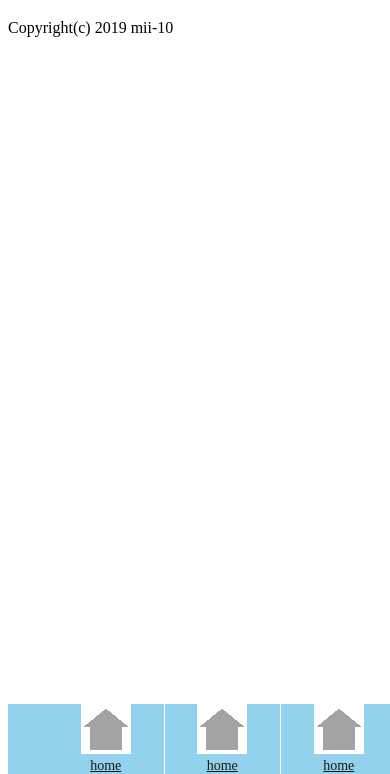
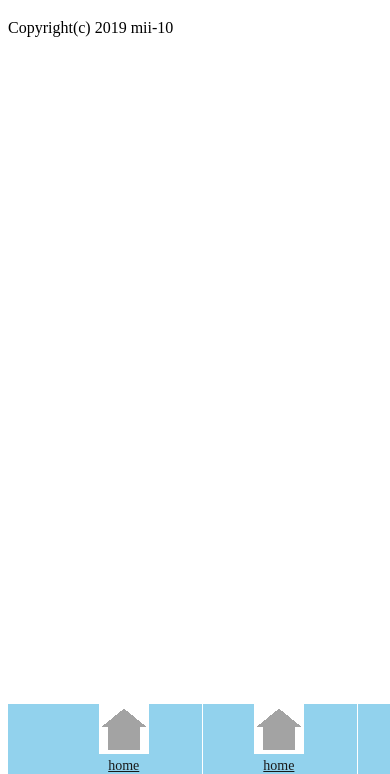
Before and after one commit to mii-10/mii-10.github.io, a plain HTML site: page index.html in a window 390 px wide. Shown: the part 70-844 px from the top of the page. Drawn offline with Linux system fonts and the light colour scheme.

Commit message:
update-mobile navibar

```diff
--- a/colors.css
+++ b/colors.css
@@ -16,7 +16,7 @@
   }
 }
 
-/* 画面が縦長であれば */
+/* 画面が縦長であれば */ /*sp-thanks https://rmtmhome.com/under-fixmenu-342 */
 @media (orientation: portrait) {
   #navi-pc{
     display:None;
@@ -25,7 +25,7 @@
     color: var(--ntext);
     background: var(--nbg);
     position: fixed;
-    width: 100%;
+    width: 130%;
     bottom: 0px;
     font-size: 0;
     opacity: 0.9;
```
